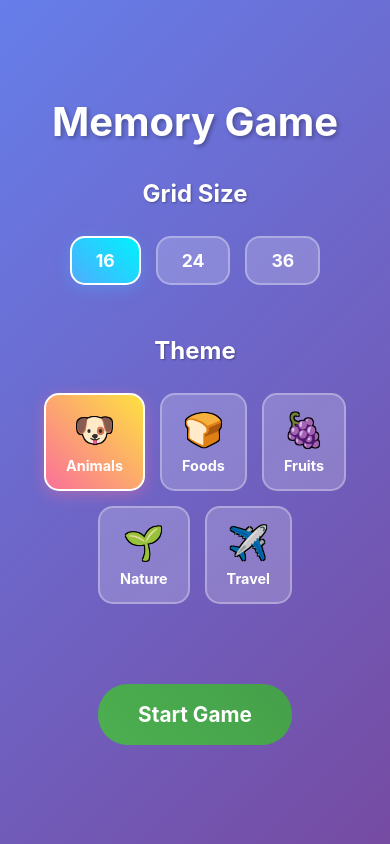
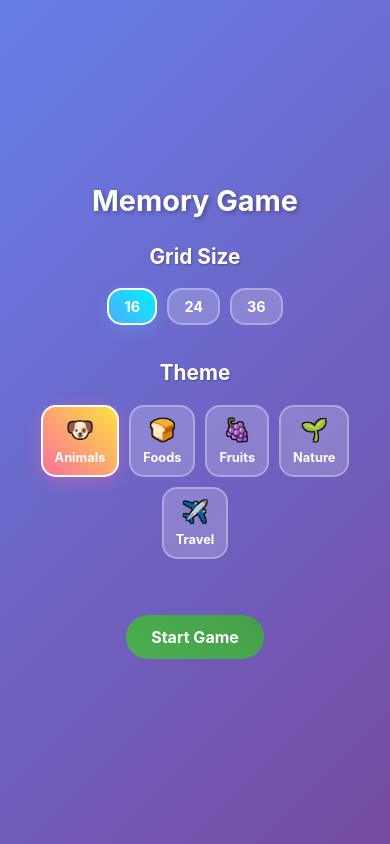
Before and after one commit to gygabo-r/memory-game-generated, a React (Vite) app: page / in a window 390 px wide. Built offline with nearby package versions, Linux system fonts and the light colour scheme.

Commit message:
polishing and accessibility

```diff
--- a/src/App.css
+++ b/src/App.css
@@ -11,16 +11,31 @@ body {
   -webkit-font-smoothing: antialiased;
   -moz-osx-font-smoothing: grayscale;
   background: linear-gradient(135deg, #667eea 0%, #764ba2 100%);
+  background-attachment: fixed;
   min-height: 100vh;
+  display: -webkit-box;
+  display: -ms-flexbox;
   display: flex;
+  -webkit-box-align: center;
+  -ms-flex-align: center;
   align-items: center;
+  -webkit-box-pack: center;
+  -ms-flex-pack: center;
   justify-content: center;
 }
+
 #root {
   width: 100%;
   height: 100%;
+  display: -webkit-box;
+  display: -ms-flexbox;
   display: flex;
+  -webkit-box-orient: vertical;
+  -webkit-box-direction: normal;
+  -ms-flex-direction: column;
   flex-direction: column;
+  -webkit-box-align: center;
+  -ms-flex-align: center;
   align-items: center;
 }
 
--- a/src/GameConfig/GameConfig.css
+++ b/src/GameConfig/GameConfig.css
@@ -116,3 +116,96 @@
   transform: translateY(-3px);
   box-shadow: 0 8px 25px rgba(76, 175, 80, 0.4);
 }
+
+/* Mobile responsive design */
+@media (max-width: 600px) {
+  .game-config {
+    padding: 15px;
+  }
+
+  .game-config h1 {
+    font-size: 2rem;
+    margin-bottom: 1.5rem;
+  }
+
+  .config-section {
+    margin-bottom: 2rem;
+  }
+
+  .config-section h2 {
+    font-size: 1.3rem;
+    margin-bottom: 1rem;
+  }
+
+  .size-selector {
+    gap: 10px;
+  }
+
+  .size-button {
+    padding: 10px 18px;
+    font-size: 1rem;
+    min-width: 50px;
+  }
+
+  .theme-selector {
+    gap: 10px;
+  }
+
+  .theme-button {
+    padding: 12px 15px;
+    min-width: 70px;
+  }
+
+  .theme-icon {
+    font-size: 1.5rem;
+  }
+
+  .theme-name {
+    font-size: 0.8rem;
+  }
+
+  .start-button {
+    padding: 15px 30px;
+    font-size: 1.1rem;
+    margin-top: 1.5rem;
+  }
+}
+
+@media (max-width: 400px) {
+  .game-config h1 {
+    font-size: 1.8rem;
+  }
+
+  .size-button {
+    padding: 8px 15px;
+    font-size: 0.9rem;
+  }
+
+  .theme-button {
+    padding: 10px 12px;
+    min-width: 60px;
+  }
+
+  .theme-icon {
+    font-size: 1.3rem;
+  }
+
+  .start-button {
+    padding: 12px 25px;
+    font-size: 1rem;
+  }
+}
+
+/* Focus styles for accessibility */
+.size-button:focus,
+.theme-button:focus,
+.start-button:focus {
+  outline: 3px solid #ffeb3b;
+  outline-offset: 2px;
+}
+
+.size-button:focus:not(:focus-visible),
+.theme-button:focus:not(:focus-visible),
+.start-button:focus:not(:focus-visible) {
+  outline: none;
+}
--- a/src/GameConfig/GameConfig.tsx
+++ b/src/GameConfig/GameConfig.tsx
@@ -54,13 +54,20 @@ function GameConfig({ onStartGame }: GameConfigProps) {
       <h1>Memory Game</h1>
 
       <div className="config-section">
-        <h2>Grid Size</h2>
-        <div className="size-selector">
+        <h2 id="size-heading">Grid Size</h2>
+        <div
+          className="size-selector"
+          role="radiogroup"
+          aria-labelledby="size-heading"
+        >
           {(isTestMode ? [4, 16, 24, 36] as GameSize[] : [16, 24, 36] as GameSize[]).map(size => (
             <button
               key={size}
               className={`size-button ${settings.size === size ? 'selected' : ''}`}
               onClick={() => updateSettings({ size })}
+              role="radio"
+              aria-checked={settings.size === size}
+              aria-label={`${size} tiles grid`}
             >
               {size}
             </button>
@@ -69,22 +76,33 @@ function GameConfig({ onStartGame }: GameConfigProps) {
       </div>
 
       <div className="config-section">
-        <h2>Theme</h2>
-        <div className="theme-selector">
+        <h2 id="theme-heading">Theme</h2>
+        <div
+          className="theme-selector"
+          role="radiogroup"
+          aria-labelledby="theme-heading"
+        >
           {(['animals', 'foods', 'fruits', 'nature', 'travel'] as GameTheme[]).map(theme => (
             <button
               key={theme}
               className={`theme-button ${settings.theme === theme ? 'selected' : ''}`}
               onClick={() => updateSettings({ theme })}
+              role="radio"
+              aria-checked={settings.theme === theme}
+              aria-label={`${theme.charAt(0).toUpperCase() + theme.slice(1)} theme`}
             >
-              <span className="theme-icon">{themeIcons[theme]}</span>
+              <span className="theme-icon" aria-hidden="true">{themeIcons[theme]}</span>
               <span className="theme-name">{theme.charAt(0).toUpperCase() + theme.slice(1)}</span>
             </button>
           ))}
         </div>
       </div>
 
-      <button className="start-button" onClick={handleStartGame}>
+      <button
+        className="start-button"
+        onClick={handleStartGame}
+        aria-label={`Start memory game with ${settings.size} tiles and ${settings.theme} theme`}
+      >
         Start Game
       </button>
     </div>
--- a/src/GameGrid/GameGrid.css
+++ b/src/GameGrid/GameGrid.css
@@ -30,11 +30,25 @@
   position: relative;
   cursor: pointer;
   border-radius: 12px;
-  transition: transform 0.2s ease;
+  transition: transform 0.2s cubic-bezier(0.4, 0, 0.2, 1);
+  will-change: transform;
 }
 
 .card:hover {
   transform: scale(1.05);
+}
+
+.card:active {
+  transform: scale(0.98);
+}
+
+.card:focus {
+  outline: 3px solid #ffeb3b;
+  outline-offset: 2px;
+}
+
+.card:focus:not(:focus-visible) {
+  outline: none;
 }
 
 .card-inner {
@@ -42,9 +56,10 @@
   width: 100%;
   height: 100%;
   text-align: center;
-  transition: transform 0.6s;
+  transition: transform 0.6s cubic-bezier(0.4, 0, 0.2, 1);
   transform-style: preserve-3d;
   border-radius: 12px;
+  will-change: transform;
 }
 
 .card.flipped .card-inner {
@@ -63,6 +78,7 @@
   justify-content: center;
   font-size: 2.5rem;
   box-shadow: 0 4px 8px rgba(0, 0, 0, 0.2);
+  contain: layout style paint;
 }
 
 .card-front {
@@ -116,3 +132,49 @@
     font-size: 2rem;
   }
 }
+
+/* Performance optimizations for low-end devices */
+.low-performance .card {
+  transition: none;
+}
+
+.low-performance .card-inner {
+  transition: transform 0.3s ease;
+}
+
+.low-performance .card:hover {
+  transform: none;
+}
+
+/* Reduced motion preferences */
+@media (prefers-reduced-motion: reduce) {
+  .card {
+    transition: none;
+  }
+
+  .card:hover {
+    transform: none;
+  }
+
+  .card-inner {
+    transition: transform 0.3s ease;
+  }
+}
+
+/* High contrast mode support */
+@media (prefers-contrast: high) {
+  .card-front {
+    background: #000;
+    border: 3px solid #fff;
+  }
+
+  .card-back {
+    background: #fff;
+    border: 3px solid #000;
+    color: #000;
+  }
+
+  .card-front::before {
+    color: #fff;
+  }
+}
--- a/src/GameGrid/GameGrid.tsx
+++ b/src/GameGrid/GameGrid.tsx
@@ -50,6 +50,13 @@ function GameGrid({ onGameWon, resetTrigger, settings }: GameGridProps) {
     }
   };
 
+  const handleKeyDown = (event: React.KeyboardEvent, cardId: number) => {
+    if (event.key === 'Enter' || event.key === ' ') {
+      event.preventDefault();
+      handleCardClick(cardId);
+    }
+  };
+
   const getGridClass = () => {
     const size = settings.size;
     if (size === 4) return 'game-grid grid-2x2';
@@ -59,13 +66,42 @@ function GameGrid({ onGameWon, resetTrigger, settings }: GameGridProps) {
     return 'game-grid grid-4x4';
   };
 
+  const getCardState = (cardId: number) => {
+    if (matchedCards.has(cardId)) return 'matched';
+    if (flippedCards.has(cardId)) return 'flipped';
+    return 'face-down';
+  };
+
+  const getAriaLabel = (card: Card) => {
+    const state = getCardState(card.id);
+    const position = card.id + 1;
+
+    if (state === 'matched') {
+      return `Card ${position}: ${card.emoji}, matched`;
+    } else if (state === 'flipped') {
+      return `Card ${position}: ${card.emoji}, face up`;
+    } else {
+      return `Card ${position}: face down, press Enter or Space to flip`;
+    }
+  };
+
   return (
-    <div className={getGridClass()}>
-      {cards.map(card => (
+    <div
+      className={getGridClass()}
+      role="grid"
+      aria-label={`Memory game grid with ${cards.length} cards`}
+    >
+      {cards.map((card) => (
         <div
           key={card.id}
           className={`card ${flippedCards.has(card.id) || matchedCards.has(card.id) ? 'flipped' : ''}`}
           onClick={() => handleCardClick(card.id)}
+          onKeyDown={(e) => handleKeyDown(e, card.id)}
+          tabIndex={0}
+          role="gridcell"
+          aria-label={getAriaLabel(card)}
+          aria-pressed={flippedCards.has(card.id) || matchedCards.has(card.id)}
+          aria-disabled={matchedCards.has(card.id)}
         >
           <div className="card-inner">
             <div className="card-front"></div>
--- a/src/VictoryModal/VictoryModal.tsx
+++ b/src/VictoryModal/VictoryModal.tsx
@@ -1,3 +1,4 @@
+import { useEffect, useRef } from 'react';
 import './VictoryModal.css';
 
 interface VictoryModalProps {
@@ -7,18 +8,55 @@ interface VictoryModalProps {
 }
 
 function VictoryModal({ isOpen, onPlayAgain, onStartNew }: VictoryModalProps) {
+  const modalRef = useRef<HTMLDivElement>(null);
+  const firstButtonRef = useRef<HTMLButtonElement>(null);
+
+  useEffect(() => {
+    if (isOpen && firstButtonRef.current) {
+      firstButtonRef.current.focus();
+    }
+  }, [isOpen]);
+
+  useEffect(() => {
+    const handleKeyDown = (event: KeyboardEvent) => {
+      if (!isOpen) return;
+
+      if (event.key === 'Escape') {
+        onStartNew();
+      }
+    };
+
+    document.addEventListener('keydown', handleKeyDown);
+    return () => document.removeEventListener('keydown', handleKeyDown);
+  }, [isOpen, onStartNew]);
+
   if (!isOpen) return null;
 
   return (
-    <div className="victory-modal">
+    <div
+      className="victory-modal"
+      role="dialog"
+      aria-modal="true"
+      aria-labelledby="victory-title"
+      ref={modalRef}
+    >
       <div className="modal-content">
-        <div className="party-emoji">🎉</div>
-        <h2>You Won!</h2>
+        <div className="party-emoji" aria-hidden="true">🎉</div>
+        <h2 id="victory-title">You Won!</h2>
         <div className="modal-buttons">
-          <button className="play-again-button" onClick={onPlayAgain}>
+          <button
+            ref={firstButtonRef}
+            className="play-again-button"
+            onClick={onPlayAgain}
+            aria-label="Play again with same settings"
+          >
             Play Again
           </button>
-          <button className="start-new-button" onClick={onStartNew}>
+          <button
+            className="start-new-button"
+            onClick={onStartNew}
+            aria-label="Return to game options to change settings"
+          >
             Game Options
           </button>
         </div>
```
Also changed, not shown: generation_docs/memory_game_prd.md (+5 -3 lines), 1 other file (tests, documents, lock files or other folders).
